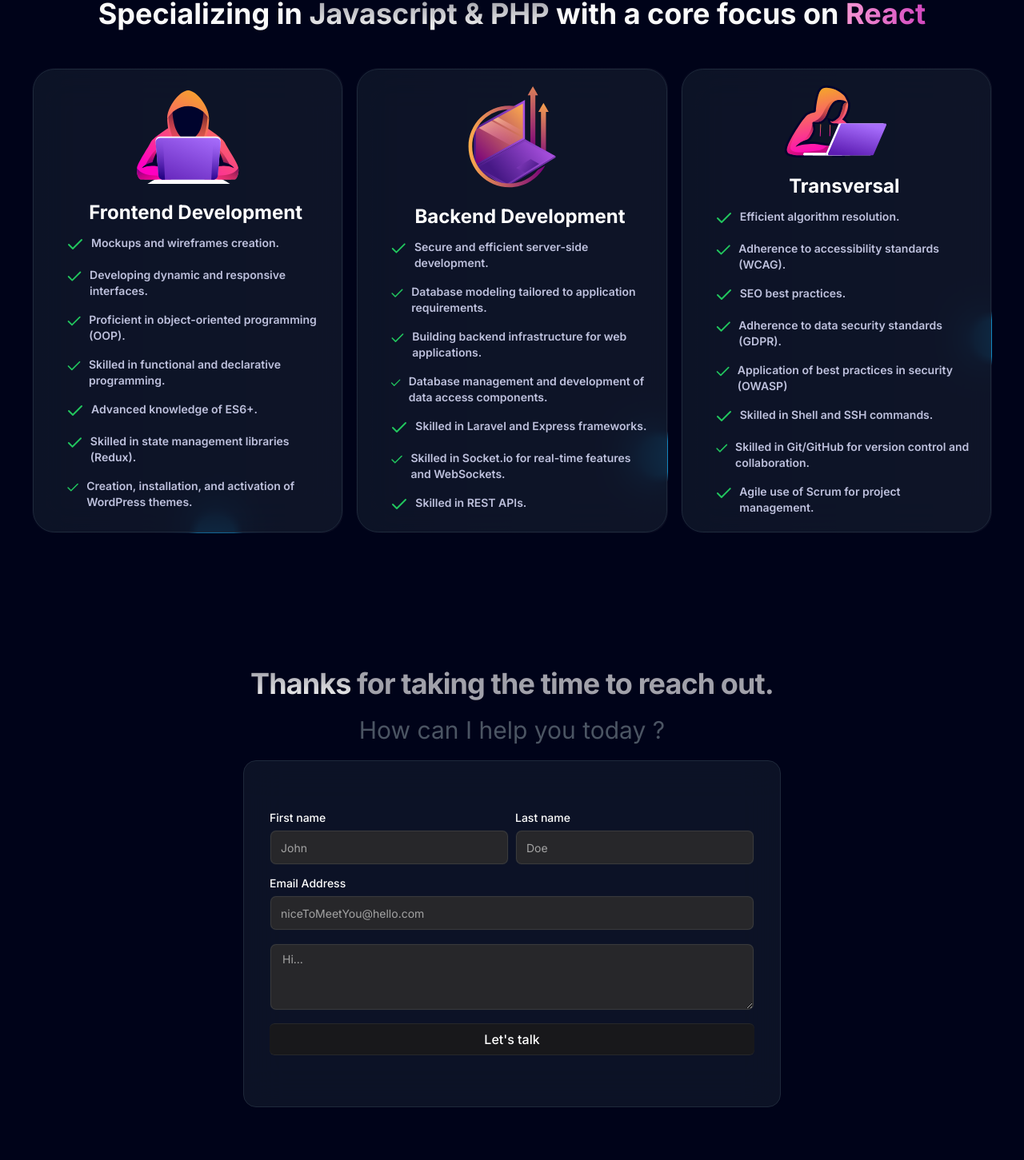
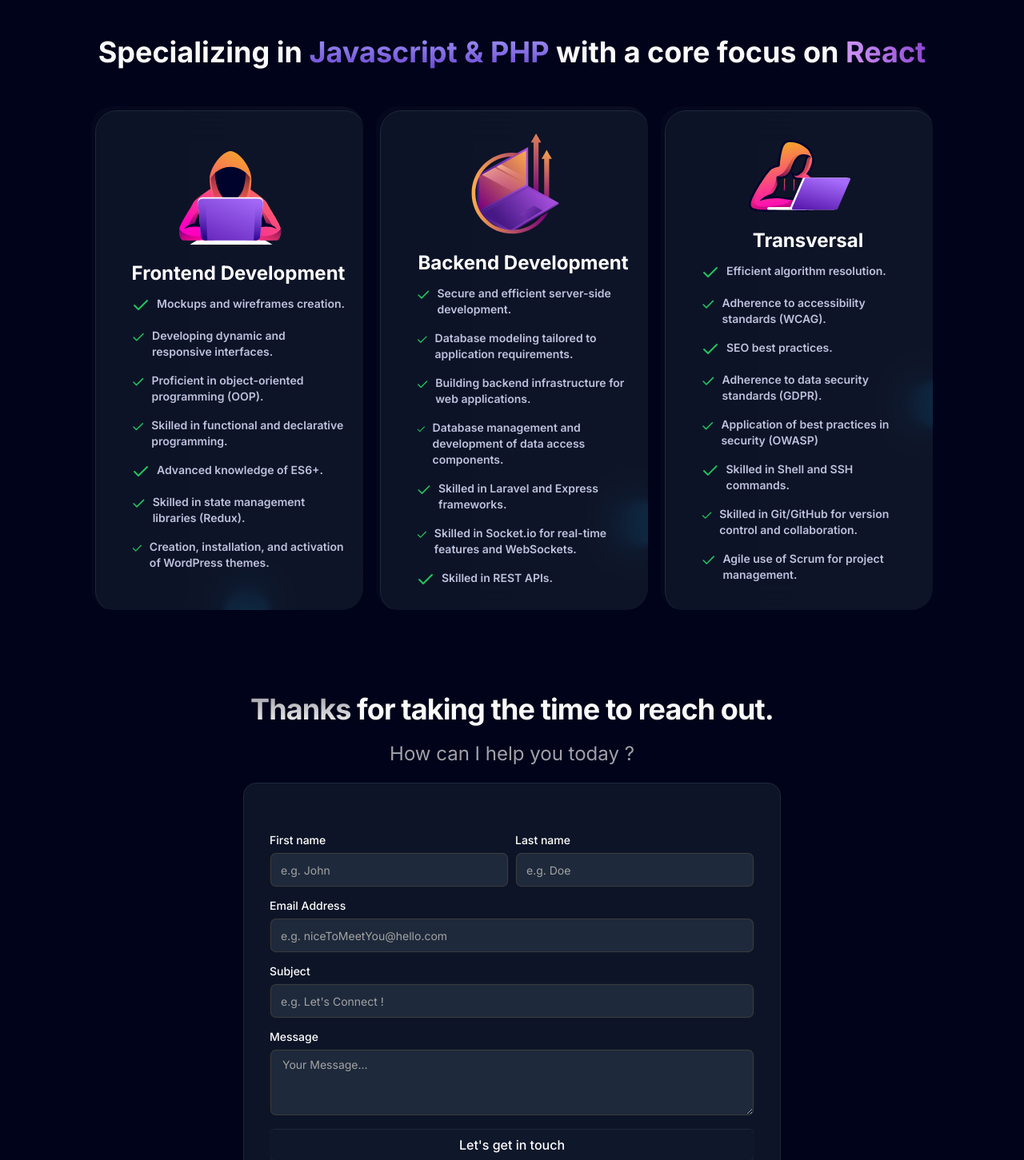
Before and after one commit to YanBerdin/next-portfolio, a Next.js app: page / in a window 1280 px wide. Shown: the part 899-2350 px from the top of the page at 80% size. Built offline with nearby package versions, Linux system fonts and the light colour scheme.

Commit message:
fix responsive Experience & Contact

```diff
--- a/app/page.tsx
+++ b/app/page.tsx
@@ -9,10 +9,10 @@ export default function Home() {
   return (
     <main className="relative bg-black-100 flex justify-center items-center flex-col overflow-hidden mx-auto sm:px-10 px-5" >
       <div className="max-width-7xl w-full">
-        {/*<h1>Hello</h1>*/}
+        <h1>Yan&apos;s Portfolio</h1>
         <FloatingNav navItems={navItems} />
         <Hero />
-        <Experience />
+        <Experience /> {/*  pas besoin de passer en props mySkills ? */}
         <Contact />
       </div>
 
--- a/components/Contact.tsx
+++ b/components/Contact.tsx
@@ -20,20 +20,21 @@ export function Contact() {
       id="contact"
       className="w-11/12 mx-auto"
     >
-      <div className=" px-6 py-32">
+      <div className="px-6 py-16">
 
-        <div className="mx-auto text-center">
-          <h3 className="text-3xl md:text-4xl font-bold tracking-tight text-muted-foreground sm:text-4xl">
+        <header className="mx-auto text-center">
+          <h3 className="w-full text-2xl font-bold tracking-tight text-foreground md:text-3xl lg:text-4xl">
+            {/*  text-[40px]  lg:text-6xl */}
             <span className="bg-gradient-to-b from-primary/60 to-primary text-transparent bg-clip-text">
               Thanks{" "}
             </span>
             for taking the time to reach out.</h3>
-          <p className="my-5 text-lg md:text-3xl leading-8 text-gray-600">
+          <h4 className="my-5 text-lg md:text-2xl leading-8 text-muted-foreground">
             How can I help you today ?
-          </p>
-        </div>
+          </h4>
+        </header>
         {/*Form*/}
-        <div className="max-w-2xl w-full mx-auto rounded-none md:rounded-2xl p-4 md:p-8 shadow-input bg-slate-900/[0.8] border border-slate-800 backdrop-blur-xl" >
+        <div className="max-w-2xl w-full mx-auto rounded-xl md:rounded-2xl p-4 md:p-8 shadow-input bg-slate-900/[0.9] border border-slate-800 backdrop-blur-xl " >
 
           {/*Form Header*/}
           {/*}
@@ -49,19 +50,28 @@ export function Contact() {
             <div className="flex flex-col md:flex-row space-y-2 md:space-y-0 md:space-x-2 mb-4">
               <LabelInputContainer>
                 <Label htmlFor="firstname" >First name</Label>
-                <Input id="firstname" placeholder="John" type="text" />
+                <Input id="firstname" placeholder="e.g. John" type="text" required />
               </LabelInputContainer>
               <LabelInputContainer>
                 <Label htmlFor="lastname">Last name</Label>
-                <Input id="lastname" placeholder="Doe" type="text" />
+                <Input id="lastname" placeholder="e.g. Doe" type="text" />
               </LabelInputContainer>
             </div>
             <LabelInputContainer className="mb-4">
               <Label htmlFor="email">Email Address</Label>
-              <Input id="email" placeholder="niceToMeetYou@hello.com"
+              <Input id="email" placeholder="e.g. niceToMeetYou@hello.com"
                 name="email"
-                type="email" />
+                type="email"
+                required
+              />
+
             </LabelInputContainer>
+            <div>
+              <LabelInputContainer className="mb-4">
+                <Label htmlFor="Subject">Subject</Label>
+                <Input id="Subject" placeholder="e.g. Let's Connect !" type="text" />
+              </LabelInputContainer>
+            </div>
             {/*
             <LabelInputContainer className="mb-4">
               <Label htmlFor="password">Password</Label>
@@ -78,10 +88,11 @@ export function Contact() {
             </LabelInputContainer>
             */ }
             <LabelInputContainer className="mb-4">
+              <Label htmlFor="message">Message</Label>
               <Textarea
-                name="message"
+                //name="message"
                 id="message"
-                placeholder='Hi...'
+                placeholder='Your Message...'
                 className="block w-full rounded-md border-0 px-3.5 py-2 h-20"
                 defaultValue={''}
                 required
@@ -89,10 +100,10 @@ export function Contact() {
             </LabelInputContainer>
 
             <button
-              className="bg-gradient-to-br relative group/btn from-black dark:from-zinc-900 dark:to-zinc-900 to-neutral-600 block dark:bg-zinc-800 w-full text-white rounded-md h-10 font-medium shadow-[0px_1px_0px_0px_#ffffff40_inset,0px_-1px_0px_0px_#ffffff40_inset] dark:shadow-[0px_1px_0px_0px_var(--zinc-800)_inset,0px_-1px_0px_0px_var(--zinc-800)_inset]"
+              className="bg-gradient-to-br relative group/btn from-black dark:from-slate-900 dark:to-slate-900 to-neutral-600 block dark:bg-slate-800 w-full text-white rounded-md h-10 font-medium shadow-[0px_1px_0px_0px_#ffffff40_inset,0px_-1px_0px_0px_#ffffff40_inset] dark:shadow-[0px_1px_0px_0px_var(--slate-800)_inset,0px_-1px_0px_0px_var(--slate-800)_inset]"
               type="submit"
             >
-              Let&apos;s talk
+              Let&apos;s get in touch
               <BottomGradient />
             </button>
             {/*
--- a/components/Experience.tsx
+++ b/components/Experience.tsx
@@ -9,24 +9,27 @@ import { Check } from "lucide-react";
 
 export const Experience = () => {
   return (
-    <div className="py-10 w-full">
+    <section
+    id="skills"
+    className="w-11/12 mx-auto px-6 py-10">
+      <div className="">
       {/*<h1 className="heading">
         My <span className="text-purple">work experience</span>
   </h1>*/}
-      <h2 className="text-2xl md:text-4xl font-bold text-center">
-        Full-Stack Developer <br />
-        Specializing in
-        <span className="bg-gradient-to-b from-primary/60 to-primary text-transparent bg-clip-text">
+      <h2 className="text-3xl md:text-4xl font-bold text-center ">
+      Specializing in
+
+        <span className="bg-gradient-to-b from-[#9f96f5]  to-[#6c47d2] text-transparent bg-clip-text">
           {" "}
           Javascript & PHP
           {" "}
         </span>
         with a core focus on{" "}
-        <span className="inline bg-gradient-to-r from-[#F596D3]  to-[#D247BF] text-transparent bg-clip-text">
+        <span className="inline bg-gradient-to-r from-[#cf96f5]  to-[#8f47d2] text-transparent bg-clip-text">
           React
         </span>
       </h2>
-      <div className="w-full mt-12 grid md:grid-cols-2 lg:grid-cols-3  gap-4"> {/*remove lg:grid-cols-4*/}
+      <div className="w-full mt-12 grid md:grid-cols-2 lg:grid-cols-3 gap-4"> {/*remove lg:grid-cols-4*/}
         {mySkills.map((card) => (
           <Button
             key={card.id}
@@ -43,19 +46,19 @@ export const Experience = () => {
               borderRadius: `calc(1.75rem* 0.96)`,
             }}
             // remove bg-white dark:bg-slate-900
-            className="flex-1 text-black dark:text-white border-neutral-200 dark:border-slate-800"
+            className="flex-1 text-black dark:text-white border-neutral-200 dark:border-slate-800 m-1 p-1"
           >
             <div className="flex flex-col lg:items-center p-3 py-6 md:p-5 gap-5 "> {/*remove lg:flex-raw*/}
               <img
                 src={card.thumbnail}
                 //alt={card.thumbnail}
-                alt={card.title} // Remplacé card.thumbnail par card.title pour un alt plus descriptif
+                alt={card.thumbnail} // Remplacé card.thumbnail par card.title pour un alt plus descriptif
                 className="lg:w-32 md:w-20 m-auto" // remove w-16 add m-auto
               />
               <div className="lg:ms-5 ">
-                <h1 className="text-center text-xl md:text-2xl font-bold">
+                <h3 className="text-center text-xl md:text-2xl font-bold">
                   {card.title}
-                </h1>
+                </h3>
                 {/*
                 <p className="text-start text-white-100 mt-3 font-semibold">
                   {card.desc}
@@ -65,7 +68,7 @@ export const Experience = () => {
                   {card.skillsList && card.skillsList.map((skills: string) => (
                     <span key={skills} className="flex">
                       <Check className="text-green-500" />{" "}
-                      <h3 className="ml-2">{skills}</h3>
+                      <p className="ml-2">{skills}</p>
                     </span>
                   ))}
                 </div>
@@ -74,7 +77,8 @@ export const Experience = () => {
           </Button>
         ))}
       </div>
-    </div>
+      </div>
+    </section>
   );
 };
 
--- a/components/Hero.tsx
+++ b/components/Hero.tsx
@@ -6,7 +6,7 @@ import { MagicButton } from "./MagicButton";
 
 export const Hero = () => {
     return (
-        <div className="pb-20 pt-36">
+        <section className="pb-20 pt-36 mb-16" id="hero">
             <div>
                 <Spotlight className="-top-40 -left-10 md:-left-32 md:-top-20 h-screen" fill="yellow" />
                 <Spotlight className="top-10 left-full h-[80vh] w-[50vw]" fill="purple" />
@@ -57,7 +57,7 @@ export const Hero = () => {
                     />
                 </div>
             </div>
-        </div>
+        </section>
 
         /*
         <section className="container grid lg:grid-cols-2 place-items-center py-20 md:py-32 gap-10">
--- a/components/ui/input.tsx
+++ b/components/ui/input.tsx
@@ -40,7 +40,7 @@ const Input = React.forwardRef<HTMLInputElement, InputProps>(
         <input
           type={type}
           className={cn(
-            `flex h-10 w-full border-none bg-gray-50 dark:bg-zinc-800 text-black dark:text-white shadow-input rounded-md px-3 py-2 text-sm  file:border-0 file:bg-transparent
+            `flex h-10 w-full border-none bg-gray-50 dark:bg-slate-800 text-black dark:text-white shadow-input rounded-md px-3 py-2 text-sm  file:border-0 file:bg-transparent
           file:text-sm file:font-medium placeholder:text-neutral-400 dark:placeholder-text-neutral-600
           focus-visible:outline-none focus-visible:ring-[2px]  focus-visible:ring-neutral-400 dark:focus-visible:ring-neutral-600
            disabled:cursor-not-allowed disabled:opacity-50
--- a/components/ui/textarea.tsx
+++ b/components/ui/textarea.tsx
@@ -39,7 +39,7 @@ const Textarea = React.forwardRef<HTMLTextAreaElement, TextareaProps>(
       >
         <motion.textarea
           className={cn(
-            `flex h-10 w-full border-none bg-gray-50 dark:bg-zinc-800 text-black dark:text-white shadow-input rounded-md px-3 py-2 text-sm  file:border-0 file:bg-transparent
+            `flex h-10 w-full border-none bg-slate-50 dark:bg-slate-800 dark:text-white shadow-input rounded-md px-3 py-2 text-sm  file:border-0 file:bg-transparent
           file:text-sm file:font-medium placeholder:text-neutral-400 dark:placeholder-text-neutral-600
           focus-visible:outline-none focus-visible:ring-[2px]  focus-visible:ring-neutral-400 dark:focus-visible:ring-neutral-600
            disabled:cursor-not-allowed disabled:opacity-50
--- a/data/index.ts
+++ b/data/index.ts
@@ -1,25 +1,29 @@
+
+/**
+ * Represents the NavBar Links.
+ */
 export const navItems = [
-    { name: "About", link: "#about" },
+    { name: "About", link: "" },
     { name: "Projets", link: "#projets" },
-    { name: "Skills", link: "#experience" },
-    { name: "CV", link: "#cv" },
-    { name: "Github", link: "#github" },
-    { name: "Testimonials", link: "#testimonials" },
+    { name: "Skills", link: "#skills" },
+    { name: "CV", link: "" },
+    { name: "Github", link: "" },
+    // { name: "Testimonials", link: "#testimonials" },
     { name: "Contact", link: "#contact" },
   ];
 
 /**
- * Represents the pricing details for a plan.
+ * Represents the list of my skills.
  */
 interface mySkills {
 
 /**
-* The title of the plan.
+* The title of the skills.
 */
 title: string;
 
 /**
-* The list of skillss for the plan.
+* The list of skillss of the skills.
 */
   skillsList: string[];
 }
```
Lines whose indentation alone changed are shown as unchanged.
